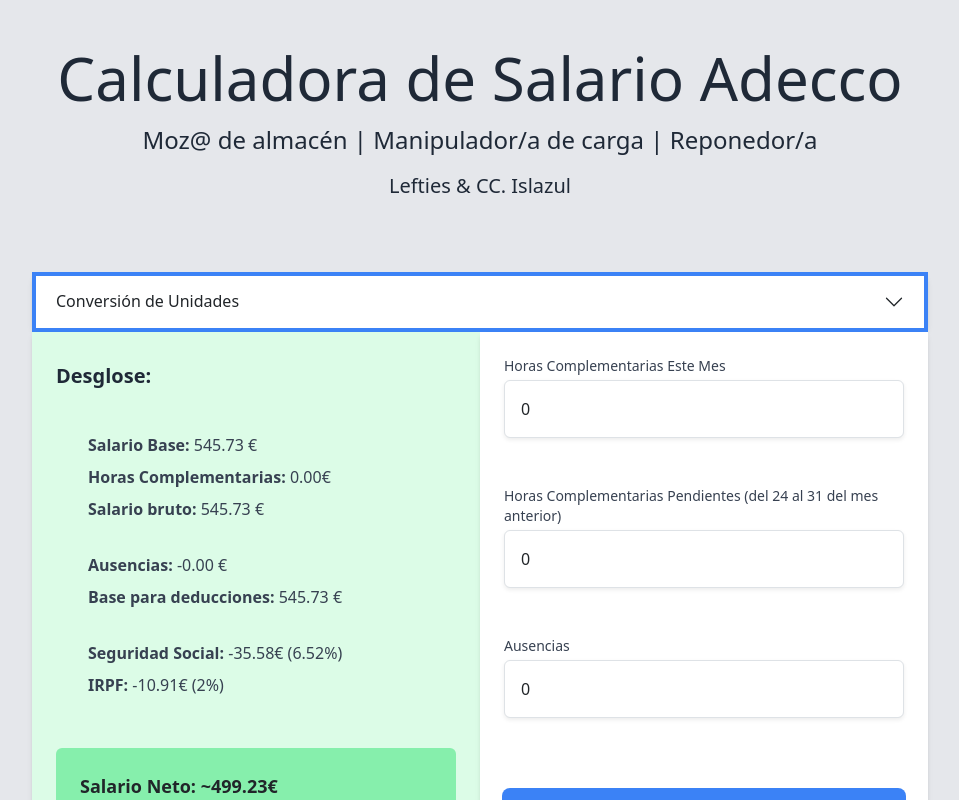
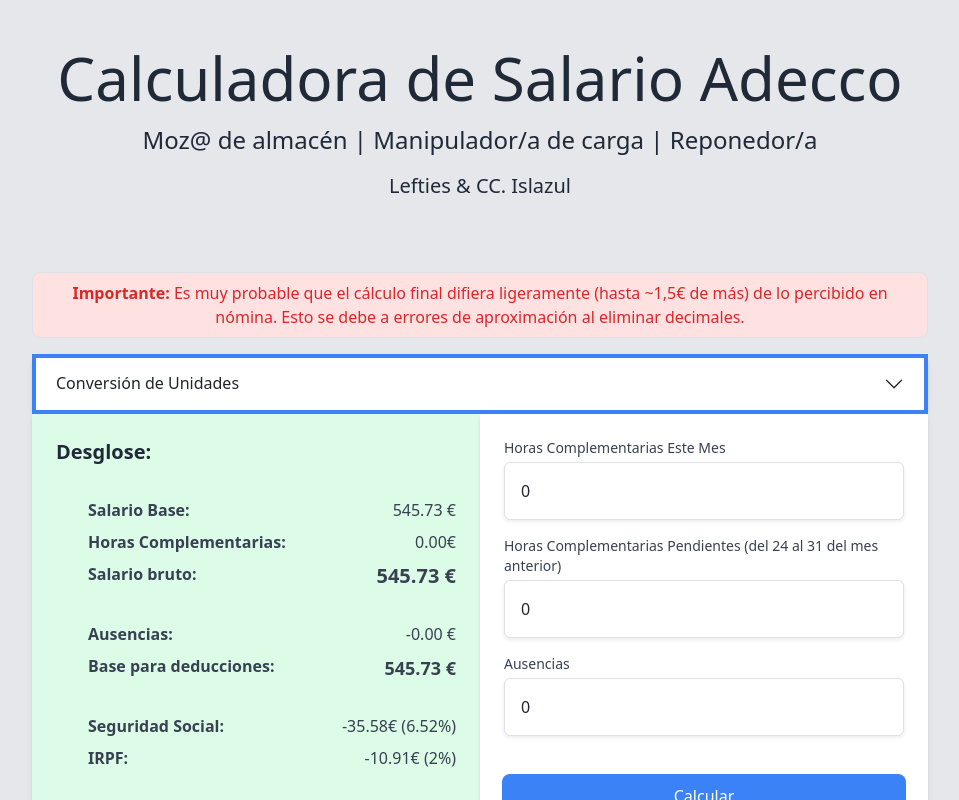
Before and after one commit to manurubik/salario-adecco, a React (Vite) app: page / in a window 1280 px wide. Both pictures are taken after a click on the button "Calcular". Shown: the top 800 px of the page, without its empty margins (160-1119 px from the left). Built offline with nearby package versions, Linux system fonts and the light colour scheme.

Commit message:
Breakdown styles

```diff
--- a/src/App.tsx
+++ b/src/App.tsx
@@ -40,7 +40,14 @@
         <h4 className="text-xl">Lefties & CC. Islazul</h4>
       </header>
 
-      <main className="flex flex-col mx-5 max-w-4xl gap-5">
+      <main className="flex flex-col mx-5 max-w-4xl">
+        {finalSalary !== null && (
+          <p className="border border-red-600 bg-red-100 rounded-lg p-2 text-center text-red-600">
+            <strong>Importante:</strong> Es muy probable que el cálculo final
+            difiera ligeramente (hasta ~1,5€ de más) de lo percibido en nómina.
+            Esto se debe a errores de aproximación al eliminar decimales.
+          </p>
+        )}
         <div>
           <UnitConverter />
           <div className="flex flex-col md:flex-row">
@@ -64,13 +71,6 @@
             />
           </div>
         </div>
-        {finalSalary !== null && (
-          <p className="border border-red-600 bg-red-100 rounded-lg p-2 text-center text-red-600">
-            <strong>Importante:</strong> Es muy probable que el cálculo final
-            difiera ligeramente (hasta ~1,5€ de más) de lo percibido en nómina.
-            Esto se debe a errores de aproximación al eliminar decimales.
-          </p>
-        )}
       </main>
       <footer className="w-full bg-orange-200 border border-orange-500 text-center py-3 text-xl">
         <strong>Manuel Prieto de Antón &copy; 2025</strong>
--- a/src/components/SalaryBreakdown.tsx
+++ b/src/components/SalaryBreakdown.tsx
@@ -19,37 +19,51 @@
     <div className="p-6 bg-green-100 md:rounded-bl-lg shadow-md flex flex-col justify-around w-full">
       <h2 className="text-xl font-semibold text-gray-800">Desglose:</h2>
       <ul className="space-y-2 mt-4 text-md text-gray-700">
-        <li>
+        <li className="flex justify-between">
           <strong>Salario Base: </strong>
-          {baseSalary.toFixed(2)} €
+          <span className="text-right">{baseSalary.toFixed(2)} €</span>
         </li>
-        <li>
+        <li className="flex justify-between">
           <strong>Horas Complementarias: </strong>
-          {(grossSalary - baseSalary).toFixed(2)}€
+          <span className="text-right">
+            {(grossSalary - baseSalary).toFixed(2)}€
+          </span>
         </li>
-        <li>
+        <li className="flex justify-between">
           <strong>Salario bruto: </strong>
-          {grossSalary.toFixed(2)} €
+          <span className="text-right font-semibold text-xl">
+            {grossSalary.toFixed(2)} €
+          </span>
         </li>
         <br />
-        <li>
-          <strong>Ausencias:</strong> -{absenceDeduction.toFixed(2)} €
+        <li className="flex justify-between">
+          <strong>Ausencias:</strong>
+          <span className="text-right">-{absenceDeduction.toFixed(2)} €</span>
         </li>
-        <li>
-          <strong>Base para deducciones:</strong>{' '}
-          {(grossSalary - absenceDeduction).toFixed(2)} €
+        <li className="flex justify-between">
+          <strong>Base para deducciones:</strong>
+          <span className="text-right font-semibold text-lg">
+            {(grossSalary - absenceDeduction).toFixed(2)} €
+          </span>
         </li>
         <br />
-        <li>
-          <strong>Seguridad Social:</strong> -{ssDeduction.toFixed(2)}€ ({ss}%)
+        <li className="flex justify-between">
+          <strong>Seguridad Social:</strong>
+          <span className="text-right">
+            -{ssDeduction.toFixed(2)}€ ({ss}%)
+          </span>
         </li>
-        <li>
-          <strong>IRPF:</strong> -{irpfDeduction.toFixed(2)}€ ({irpf}%)
+        <li className="flex justify-between">
+          <strong>IRPF:</strong>
+          <span className="text-right">
+            -{irpfDeduction.toFixed(2)}€ ({irpf}%)
+          </span>
         </li>
       </ul>
       <div className="mt-4 p-4 bg-green-300 rounded-md">
-        <h2 className="text-lg font-semibold mb-0">
-          Salario Neto: <strong>~{netSalary.toFixed(2)}€</strong>
+        <h2 className="text-2xl font-semibold mb-0  flex justify-between">
+          <strong>Salario Neto: </strong>
+          <span className="text-right">~{netSalary.toFixed(2)}€</span>
         </h2>
       </div>
     </div>
--- a/src/components/SalaryInput.tsx
+++ b/src/components/SalaryInput.tsx
@@ -28,7 +28,7 @@
     calculateSalary();
   };
   return (
-    <div className="flex flex-col gap-5 bg-white p-6 max-md:rounded-b-lg shadow-md w-full">
+    <div className="flex flex-col gap-3 bg-white p-6 max-md:rounded-b-lg shadow-md w-full">
       <InputField
         label="Horas Complementarias Este Mes"
         value={currentMonthHours}
```
